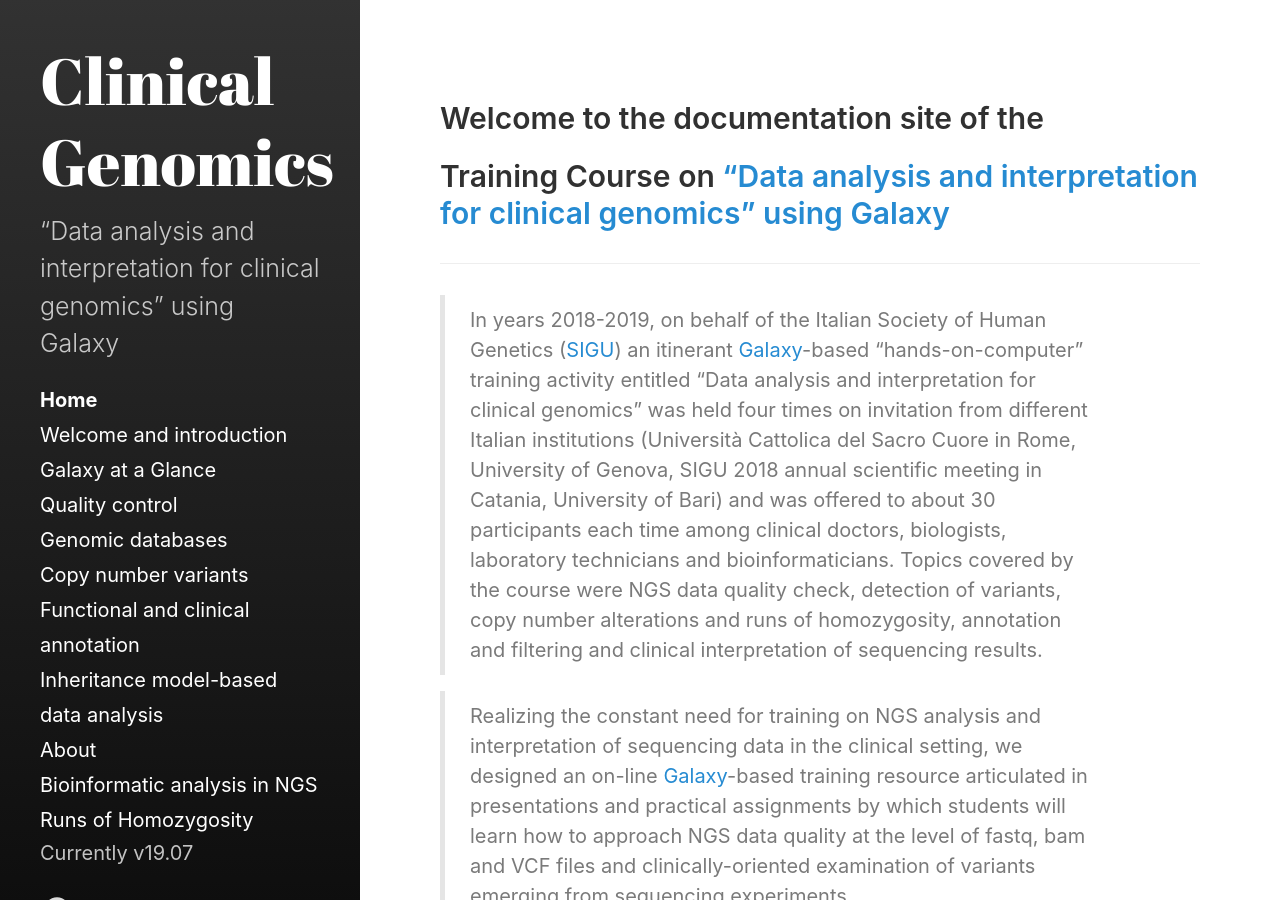
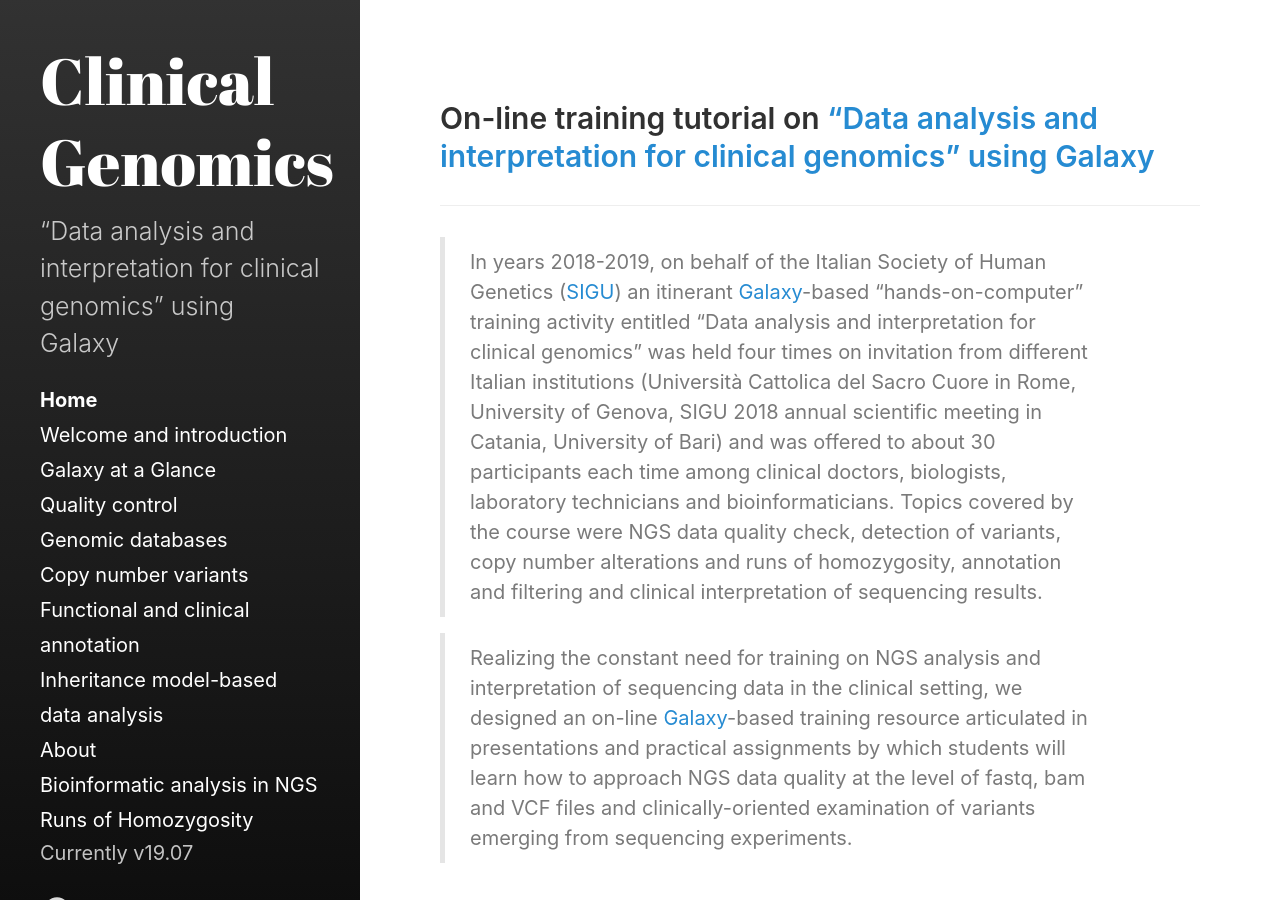
Before and after one commit to sigu-training/clinical_genomics, a Jekyll site: the page built from index.md, in a window 1280 px wide. Built offline with Jekyll 4.4.1, drawn with Linux system fonts in a browser that asks for light colours.

Commit message:
Update index.md

```diff
--- a/index.md
+++ b/index.md
@@ -4,9 +4,7 @@
 ---
 
 
-
-## Welcome to the documentation site of the
-## Training Course on [“Data analysis and interpretation for clinical genomics” using Galaxy](https://sigu-training.github.io/clinical_genomics)
+## On-line training tutorial on [“Data analysis and interpretation for clinical genomics” using Galaxy](https://sigu-training.github.io/clinical_genomics)
 
 ___
 
```
